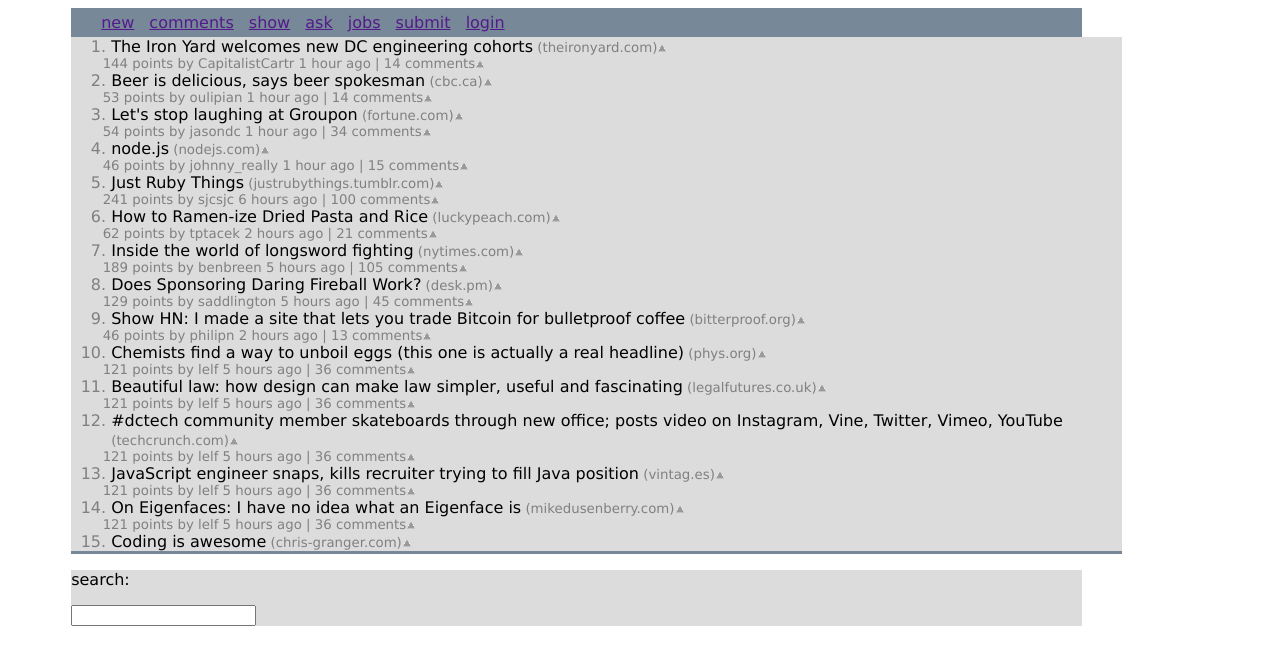
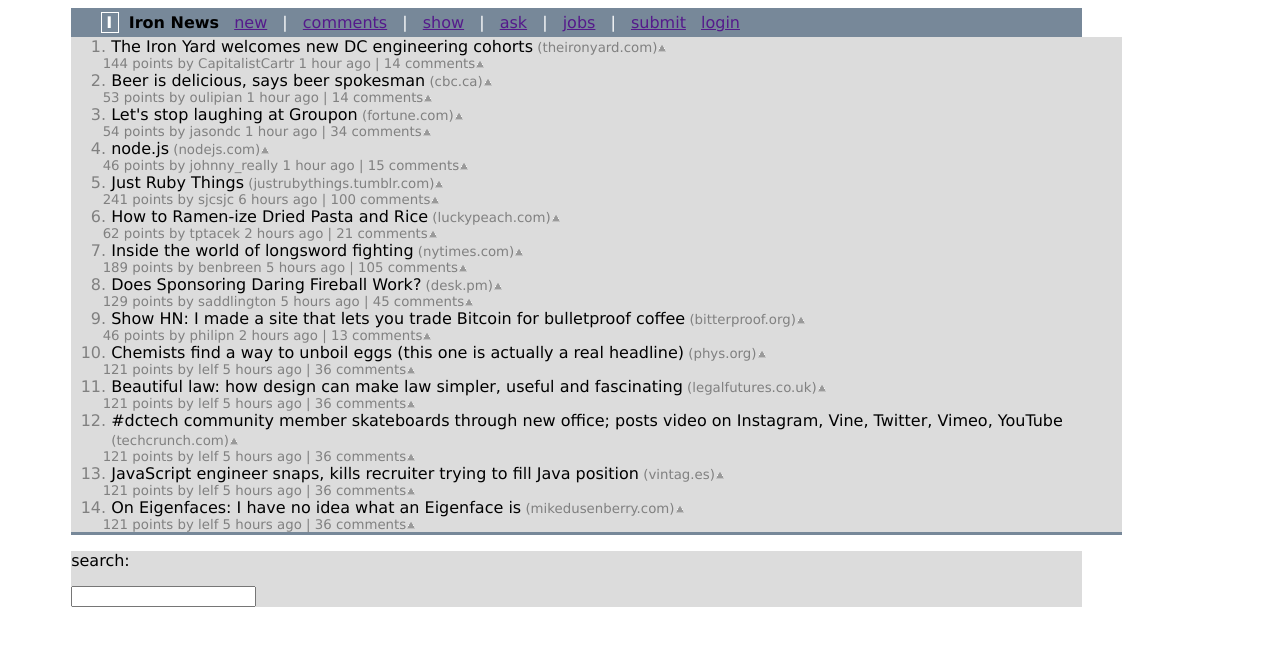
Before and after one commit to nickycadavillo/Iron-News, a plain HTML site: page index.html in a window 1280 px wide. Drawn offline with Linux system fonts and the light colour scheme; a script that the page names is missing; files whose address does not match are found by name.

Commit message:
adding nav elements

```diff
--- a/index.html
+++ b/index.html
@@ -10,11 +10,18 @@
     <header>
       <nav>
         <ul class=navbar>
+          <li id=icon>I </li>
+          <li id=navtitle>Iron News</li>
           <li><a href="">new</a></li>
+          <li class=line>|</li>
           <li><a href="">comments</a></li>
+          <li class=line>|</li>
           <li><a href="">show</a></li>
+          <li class=line>|</li>
           <li><a href="">ask</a></li>
+          <li class=line>|</li>
           <li><a href="">jobs</a></li>
+          <li class=line>|</li>
           <li><a href="">submit</a></li>
           <li><a href="">login</a></li>
         </ul>
@@ -80,9 +87,7 @@
         <ul>
           <li class=currentstatus>121 points by lelf 5 hours ago | 36 comments</li>
         </ul>
-      <li class=numbers><span>Coding is awesome</span><small class=link> (chris-granger.com)</small></li>
     </ol>
-
     <footer>
       <p>search:</p>
       <input type="search" name="search"/>
```
